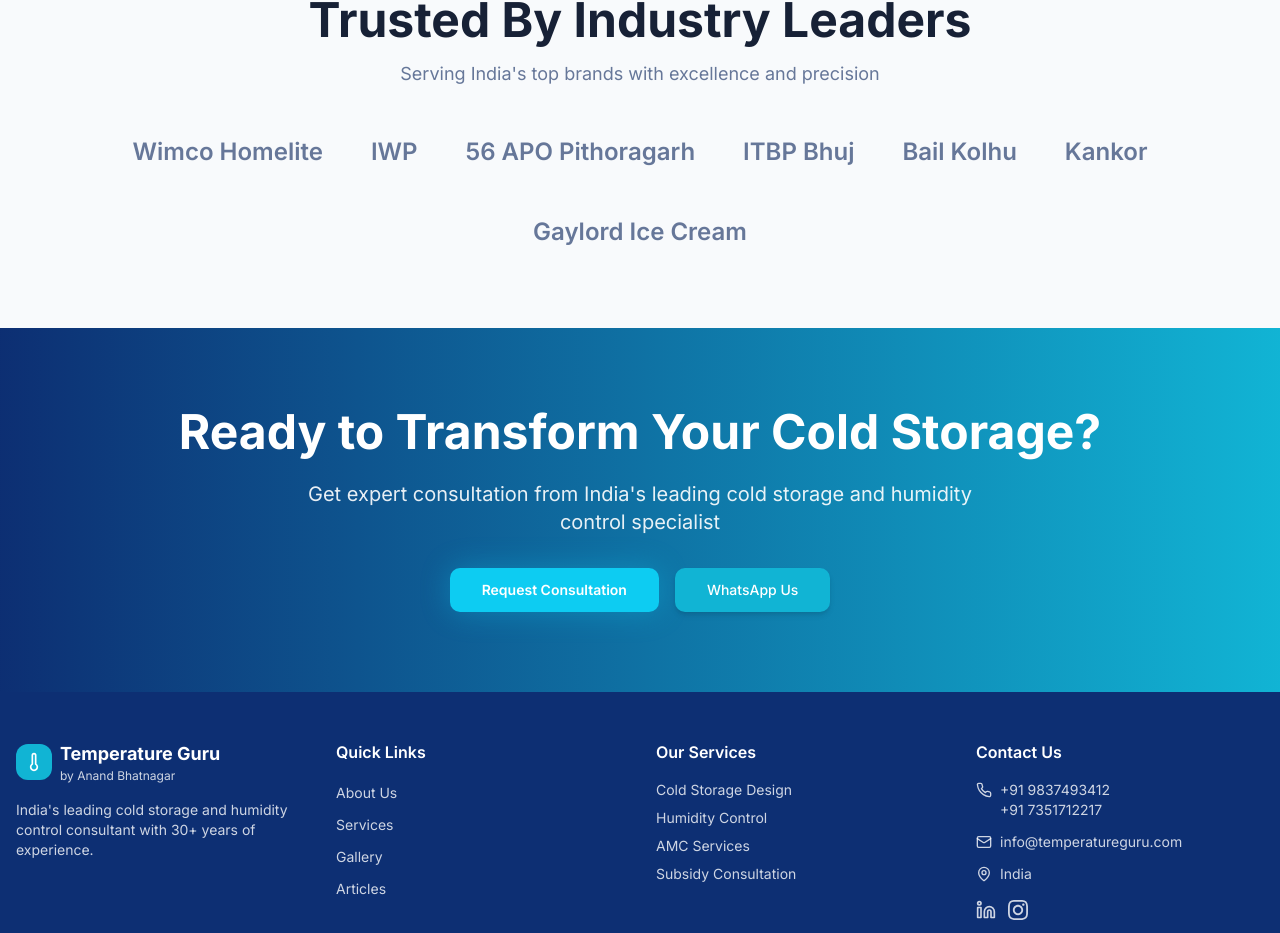
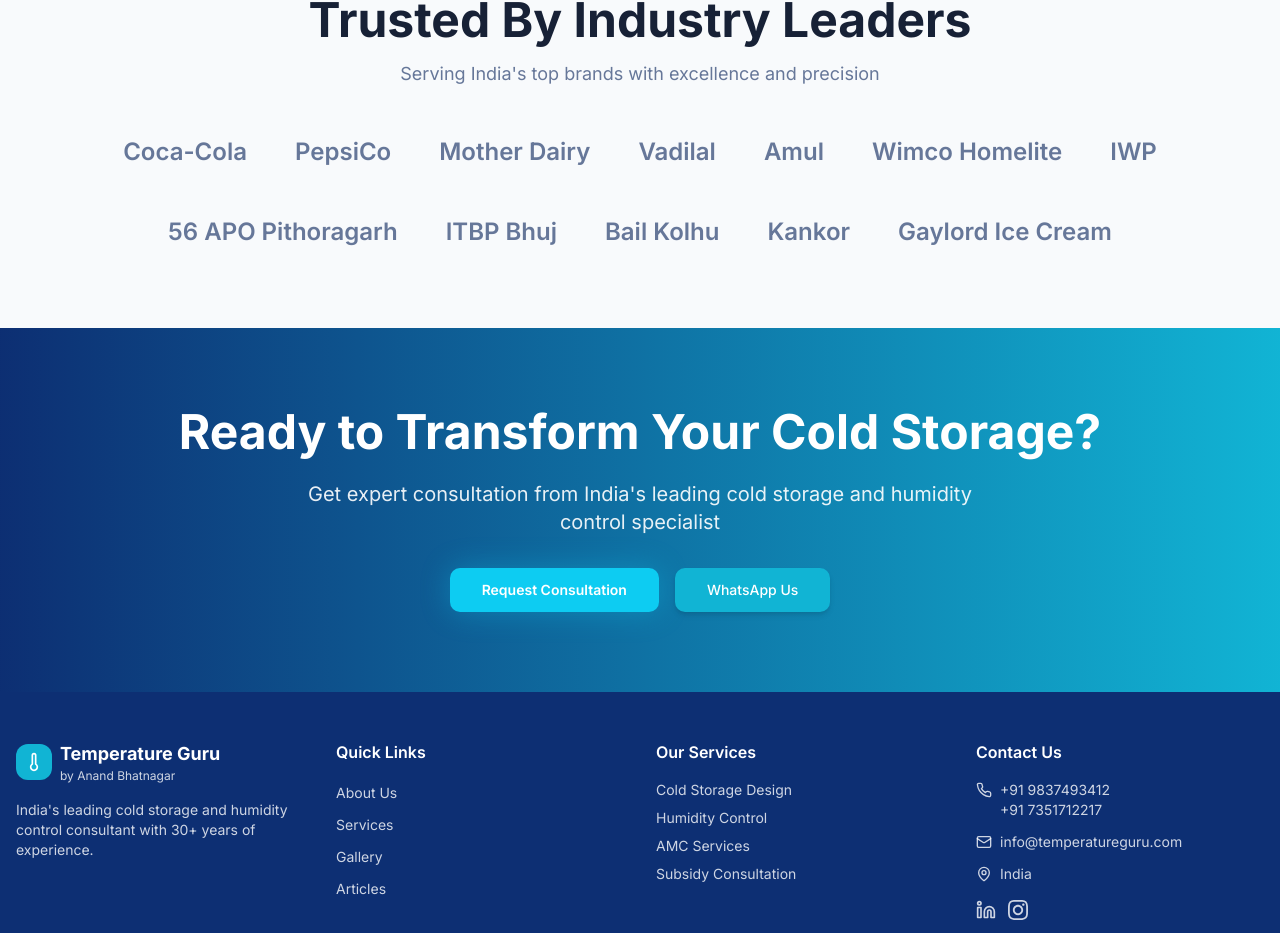
Before and after one commit to The-Aryan-Bhatnagar/coldchain-guru-official, a React (Vite) app: page / in a window 1280 px wide. Shown: the part 2644-3577 px from the top of the page. Built offline with nearby package versions, Linux system fonts and the light colour scheme; the HTML template or start-up script is replaced by a standard one.

Commit message:
Add industry leaders to page

```diff
--- a/src/pages/Home.tsx
+++ b/src/pages/Home.tsx
@@ -55,6 +55,7 @@ const Home = () => {
   ];
 
   const clients = [
+    "Coca-Cola", "PepsiCo", "Mother Dairy", "Vadilal", "Amul",
     "Wimco Homelite", "IWP", "56 APO Pithoragarh", "ITBP Bhuj",
     "Bail Kolhu", "Kankor", "Gaylord Ice Cream"
   ];
```
